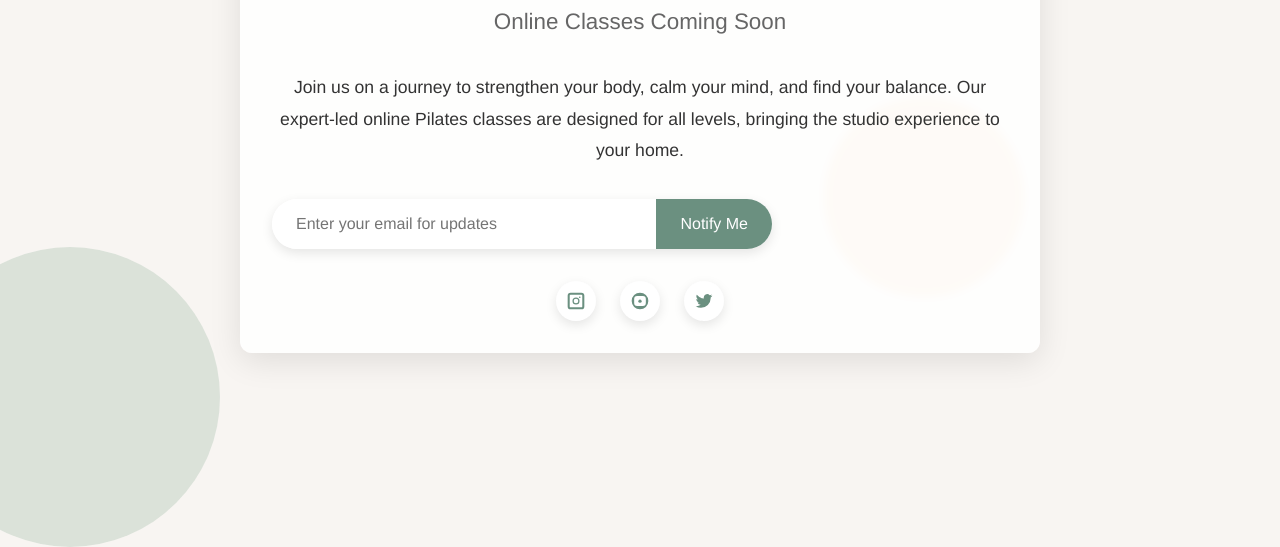
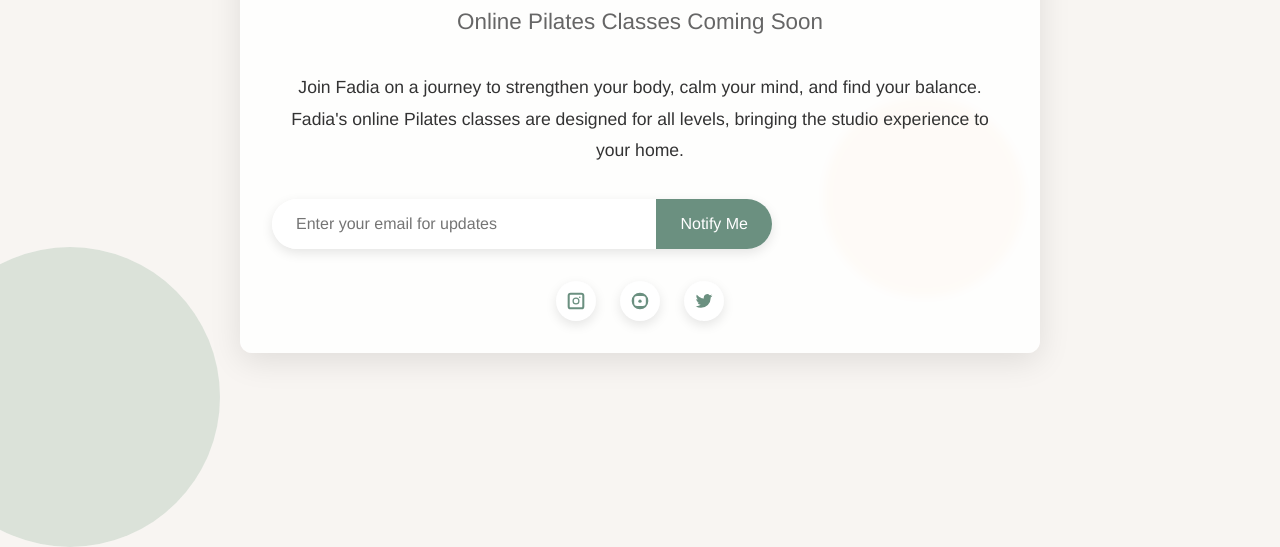
Before and after one commit to Jeff-Emmett/pwf-website, a plain HTML site: page index.html in a window 1280 px wide. Shown: the part 303-850 px from the top of the page. Drawn offline with Linux system fonts and the light colour scheme.

Commit message:
Update and rename PwFComingSoon.html to index.html

```diff
--- a/PwFComingSoon.html
+++ b/index.html
@@ -298,10 +298,10 @@
 Jeff Emmett, Mycopunk 🍄 ✌️, [2025-04-08 7:06 PM]
 <div class="content">
             <h1><strong>Pilates</strong> with Fadia</h1>
-            <p class="tagline">Online Classes Coming Soon</p>
+            <p class="tagline">Online Pilates Classes Coming Soon</p>
 
             <div class="details">
-                Join us on a journey to strengthen your body, calm your mind, and find your balance. Our expert-led online Pilates classes are designed for all levels, bringing the studio experience to your home.
+                Join Fadia on a journey to strengthen your body, calm your mind, and find your balance. Fadia's online Pilates classes are designed for all levels, bringing the studio experience to your home.
             </div>
 
             <!-- Countdown timer removed as requested -->
```
